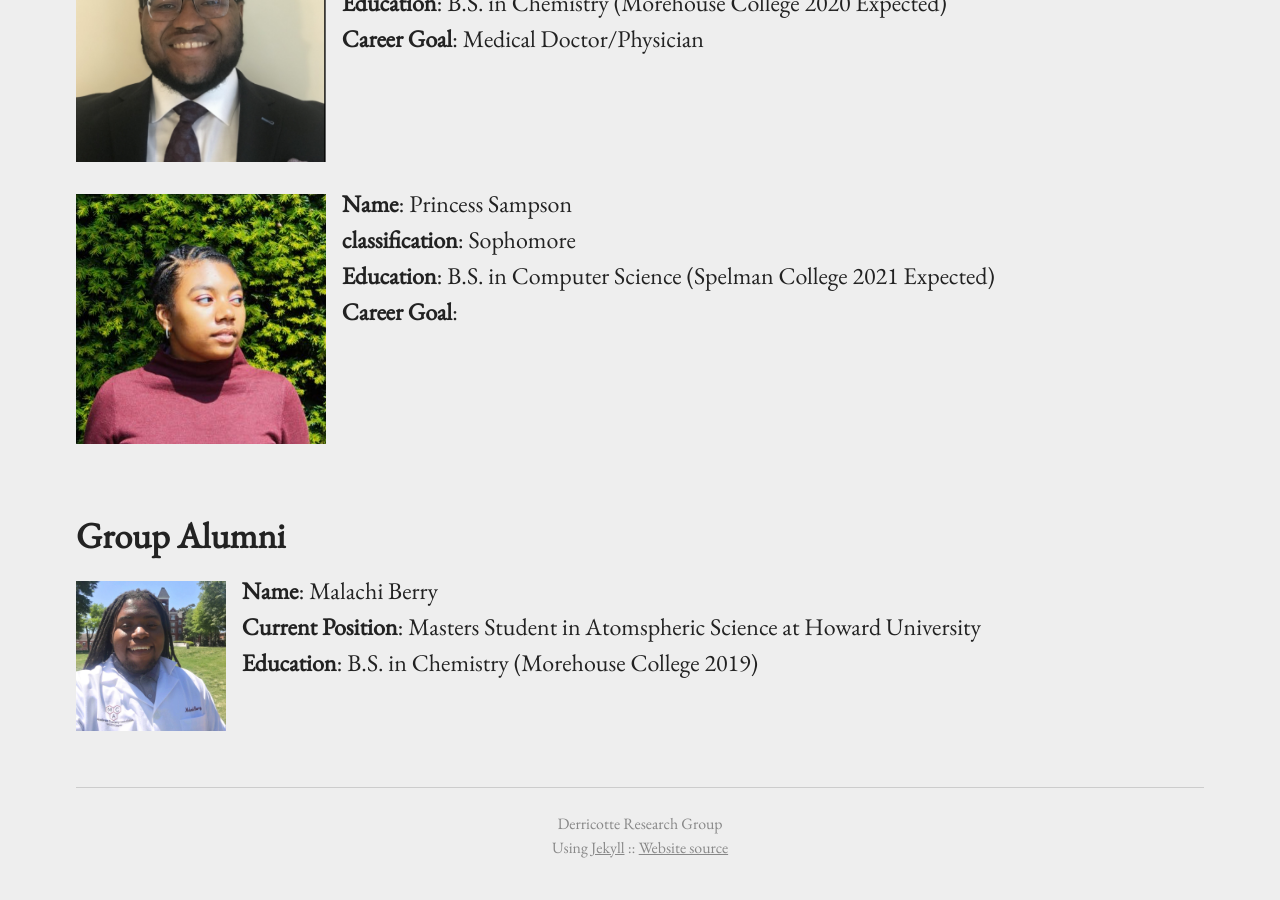
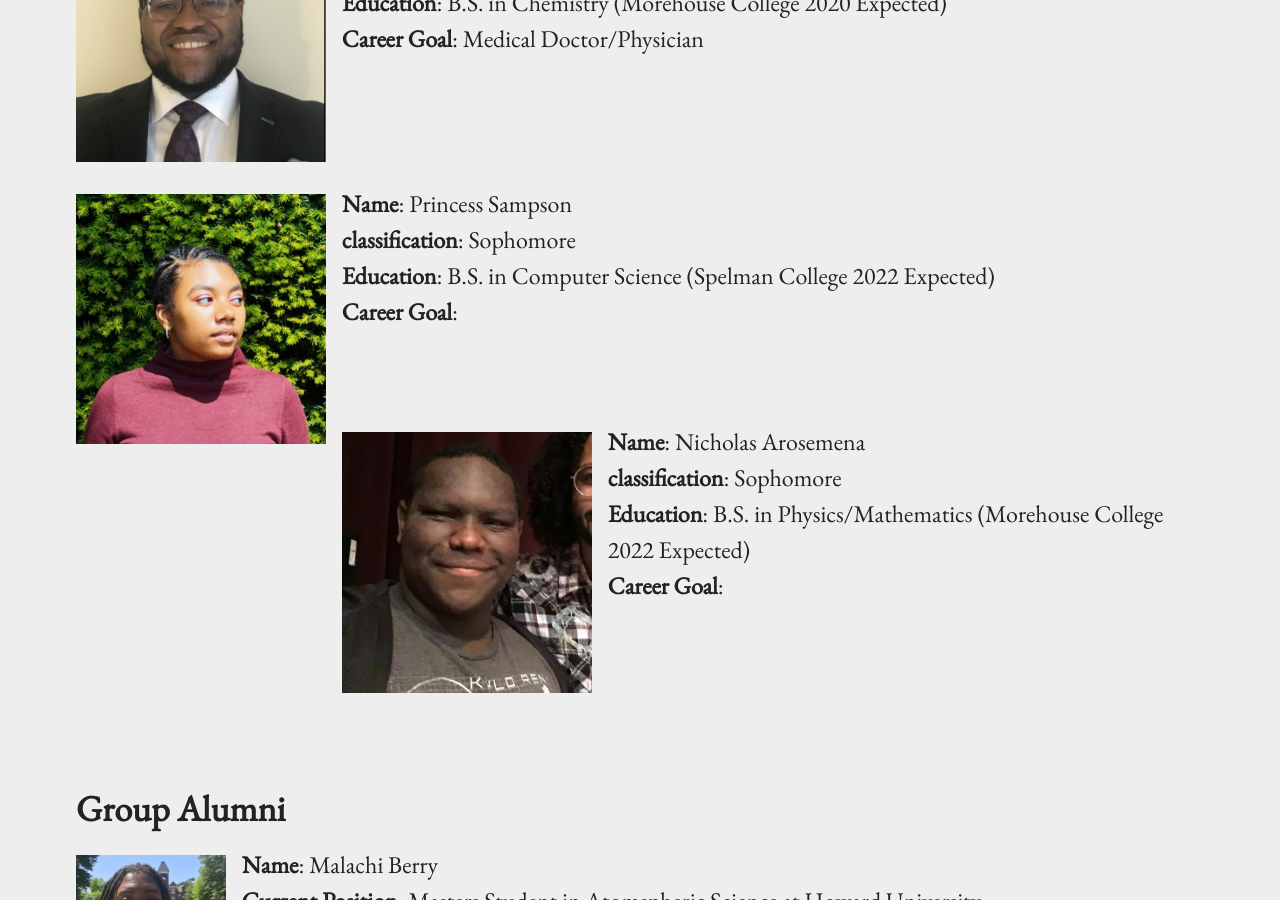
Before and after one commit to WDerricotte/wderricotte.github.io, a Jekyll site: the page built from people.md, in a window 1280 px wide and 900 px high, scrolled down 896 px. Built offline with Jekyll 4.4.1, drawn with Linux system fonts in a browser that asks for light colours.

Commit message:
Nic info

```diff
--- a/people.md
+++ b/people.md
@@ -31,7 +31,15 @@ permalink: /people/
 
 {% include image.html url="../images/psamp.jpg" caption="" width="250px" align="left" %}**Name**: Princess Sampson
 **classification**: Sophomore
-**Education**: B.S. in Computer Science (Spelman College 2021 Expected)
+**Education**: B.S. in Computer Science (Spelman College 2022 Expected)
+**Career Goal**:
+&nbsp;
+
+&nbsp;
+
+{% include image.html url="../images/narosemena.jpg" caption="" width="250px" align="left" %}**Name**: Nicholas Arosemena
+**classification**: Sophomore
+**Education**: B.S. in Physics/Mathematics (Morehouse College 2022 Expected)
 **Career Goal**:
 &nbsp;
 
@@ -39,7 +47,6 @@ permalink: /people/
 
 &nbsp;
 
-
 ## Group Alumni
 {% include image.html url="../images/mberry.jpg" caption="" width="150px" align="left" %}**Name**: Malachi Berry
 **Current Position**: Masters Student in Atomspheric Science at Howard University
```
Also changed, not shown: images/narosemena.jpg (added).
